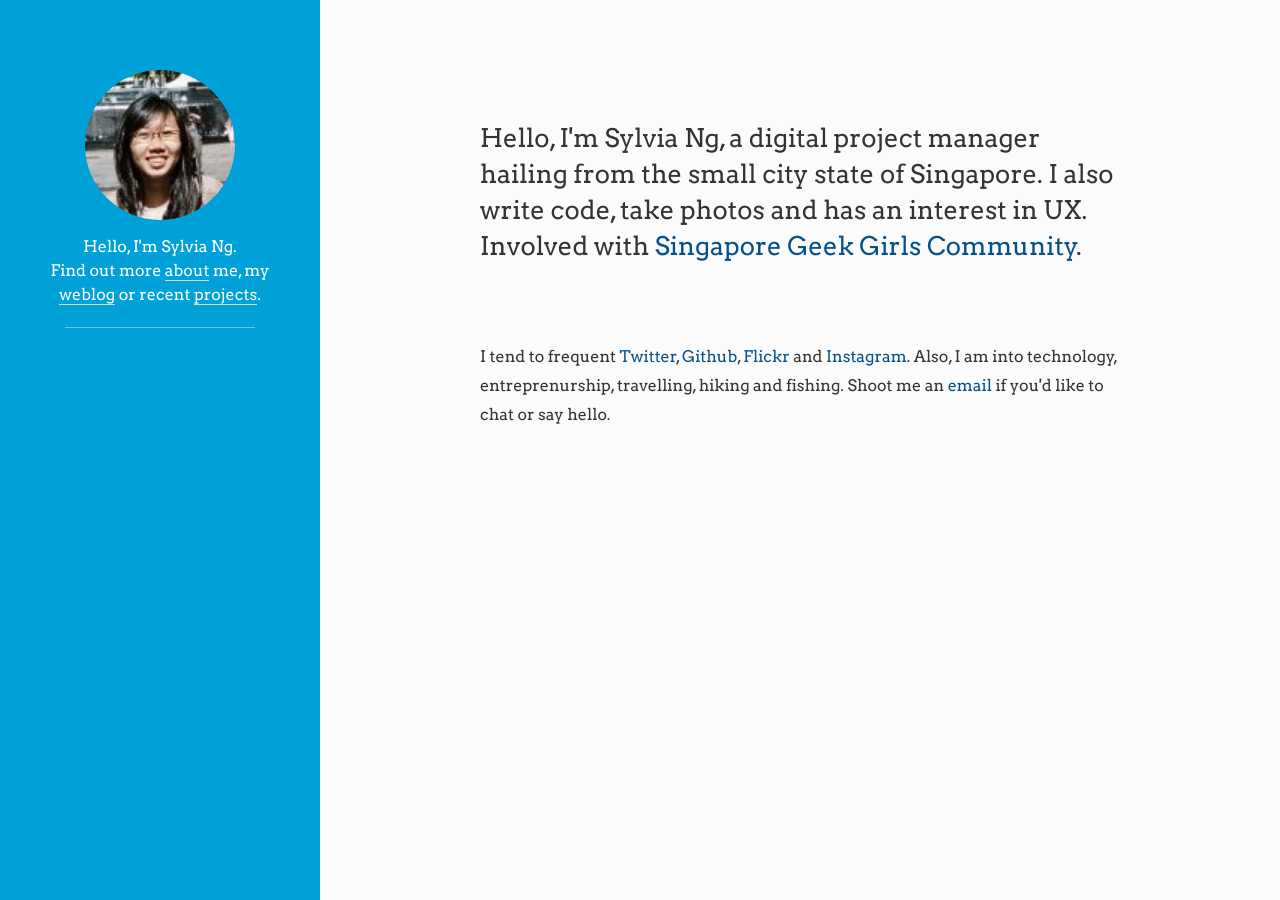
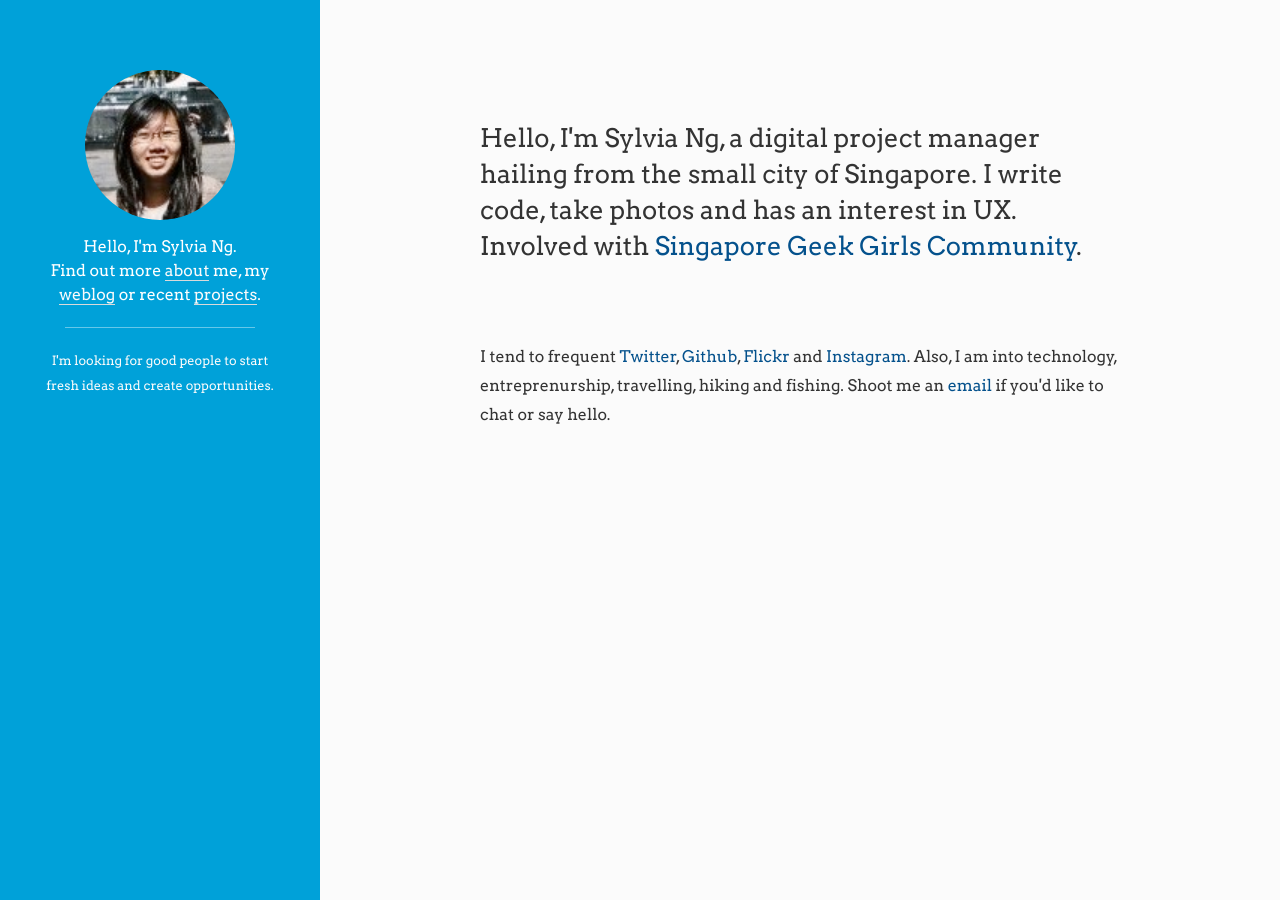
Before and after one commit to sylviang/sylviang.github.io, a Jekyll site: the page built from about.html, in a window 1280 px wide. Built offline with Jekyll 4.4.1, drawn with Linux system fonts in a browser that asks for light colours; nearby versions of some CDN libraries; Markdown is read by kramdown in place of the engine named in the settings.

```diff
--- a/_includes/masthead.html
+++ b/_includes/masthead.html
@@ -1,6 +1,6 @@
-<div id="masthead">
+<aside id="masthead">
     <a href="/"><img src="/img/avatar.jpg" alt="Sylvia Ng" /></a>
   <p class="description">Hello, I'm Sylvia Ng. <br/>Find out more <a href="/about">about</a> me, my <a href="/">weblog</a> or recent <a href="/labs">projects</a>.</p>
   <hr />
-  <p class="note">P.S. I'm looking for good people to fix up some HR mess together. Lean startup.</p>
-</div>
+  <p class="note">I'm looking for good people to start fresh ideas and create opportunities.</p>
+</aside>
--- a/_layouts/default.html
+++ b/_layouts/default.html
@@ -12,9 +12,7 @@
   <link rel="stylesheet" href="/css/responsiveslides.css">
   <link href='http://fonts.googleapis.com/css?family=Merriweather:400,700' rel='stylesheet' type='text/css'>
   <link href='http://fonts.googleapis.com/css?family=Arvo:400,700' rel='stylesheet' type='text/css'>
-  <!--[if lt IE 9]><script src="http://html5shim.googlecode.com/svn/trunk/html5.js"></script><![endif]-->
 
-  <!-- jQuery -->
   <script type='text/javascript' src='http://ajax.googleapis.com/ajax/libs/jquery/1.9.1/jquery.min.js'></script>
   <script src="/js/responsiveslides.min.js"></script>
   <script>
--- a/about.html
+++ b/about.html
@@ -4,7 +4,7 @@ permalink: /about/
 ---
 
 <div id="about">
-    Hello, I'm Sylvia Ng, a digital project manager hailing from the small city state of Singapore. I also write code, take photos and has an interest in UX. Involved with <a href="http://www.sggeekgirls.com">Singapore Geek Girls Community</a>.
+    Hello, I'm Sylvia Ng, a digital project manager hailing from the small city of Singapore. I write code, take photos and has an interest in UX. Involved with <a href="http://www.sggeekgirls.com">Singapore Geek Girls Community</a>.
 </div>
 
 <p>
--- a/css/style.css
+++ b/css/style.css
@@ -59,7 +59,7 @@ body {
   display: none;
 }
 
-  #masthead .note {
+.note {
   display: none;
 }
 
@@ -73,7 +73,7 @@ body {
   padding-top: 30px;
 }
 
-ul {
+ul, ol {
   margin: 20px;
 }
 
@@ -169,7 +169,12 @@ img.pad {
    margin:0 0 1em;}
 
 article {
-  margin-bottom: 6em; }
+  margin-bottom: 6em;
+  display: block;
+  position: relative;
+  padding-bottom: 30px;
+  border-bottom: 1px solid #f2f2f0;
+}
 
   article div.video {
     max-width: 640px;
@@ -315,7 +320,12 @@ ul a:hover
     padding-top: 70px;
     width: 25%;
     height: 100%;
+    z-index: 100;
   }
+
+  aside {
+    display: block;
+}
 
   .description {
     width: 75%;
```
Also changed, not shown: other parts of _layouts/default.html (+15 -0 lines), _posts/2013-02-08-exploring-jekyll.md (+1 -1 lines), _posts/2013-02-13-user-experience.md (+1 -2 lines), _posts/2013-02-18-domain-amazon-s3.md (added, +28 -0 lines), _posts/2013-02-18-timezone.md (added, +12 -0 lines), _posts/2013-02-19-amok.md (added, +11 -0 lines).
